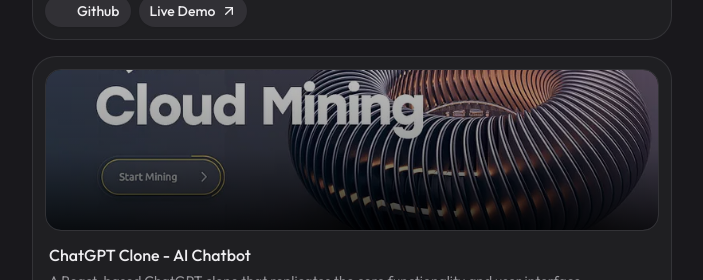
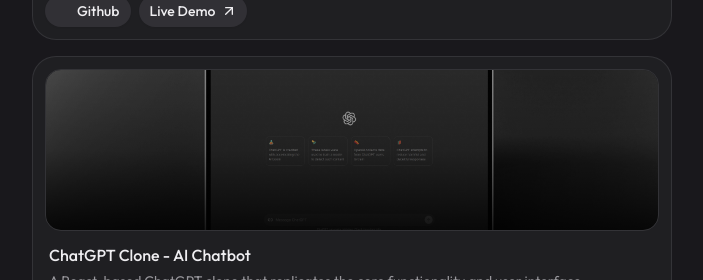
Before and after one commit to gaedy/next-portfolio, a Next.js app: page /projects in a window 1280 px wide. Shown: the part 1045-1325 px from the top of the page, without its empty margins (288-991 px from the left). Built offline with nearby package versions, Linux system fonts and the light colour scheme; some icons are missing.

Commit message:
refactor: update project image in projectsData for improved visual consistency

```diff
--- a/src/components/Projects/projectsData.ts
+++ b/src/components/Projects/projectsData.ts
@@ -46,6 +46,6 @@
     technologies: ["javascript", "react", "tailwind", "redux"],
     liveDemoLink: "https://chat-gpt-clone-umber.vercel.app/",
     isNew: false,
-    pic: "/img1.webp",
+    pic: "/cover4.jpg",
   },
 ];
```
Also changed, not shown: public/cover4.jpg (added).
